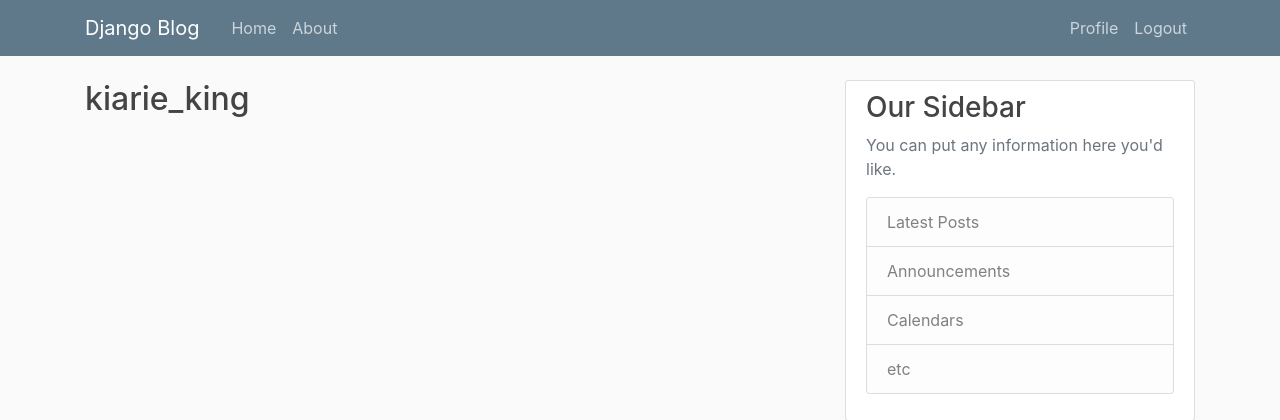
After one commit to kiarieking/blog, a Django app: page /profile/ in a window 1280 px wide. The commit adds this page. Shown: the top 420 px of the page. Run offline with Django 3.2, Linux system fonts and the light colour scheme; a user stored in the database is signed in; some libraries are stand-ins or nearby versions.

Commit message:
login logout functionalities

```diff
--- a/coreyblog/blog/templates/blog/base.html
+++ b/coreyblog/blog/templates/blog/base.html
@@ -33,8 +33,13 @@
             </div>
             <!-- Navbar Right Side -->
             <div class="navbar-nav">
-              <a class="nav-item nav-link" href="#">Login</a>
-              <a class="nav-item nav-link" href="{% url 'register' %}">Register</a>
+                {% if user.is_authenticated %}
+                    <a class="nav-item nav-link" href="{% url 'profile' %}">Profile</a>
+                    <a class="nav-item nav-link" href="{% url 'logout' %}">Logout</a>
+                {% else %}
+                  <a class="nav-item nav-link" href="{% url 'login' %}">Login</a>
+                  <a class="nav-item nav-link" href="{% url 'register' %}">Register</a>
+                {% endif %}
             </div>
           </div>
         </div>
--- a/coreyblog/blog/urls.py
+++ b/coreyblog/blog/urls.py
@@ -4,4 +4,5 @@
 urlpatterns = [
     path('', views.home, name='blog-home'),
     path('about/', views.about, name='blog-about'),
+
 ]
--- a/coreyblog/coreyblog/settings.py
+++ b/coreyblog/coreyblog/settings.py
@@ -123,4 +123,7 @@
 STATIC_ROOT = os.path.join(BASE_DIR, 'staticfiles')
 STATIC_URL = '/static/'
 CRISPY_TEMPLATE_PACK = 'bootstrap'
+LOGIN_REDIRECT_URL = 'blog-home'
+LOGIN_URL = 'login'
+
 django_heroku.settings(locals())
--- a/coreyblog/coreyblog/urls.py
+++ b/coreyblog/coreyblog/urls.py
@@ -24,4 +24,5 @@
     path('register/', user_views.register, name='register' ),
     path('login/', auth_views.LoginView.as_view(template_name='users/login.html'), name='login'),
     path('logout/', auth_views.LogoutView.as_view(template_name='users/logout.html'), name='logout'),
+    path('profile/',user_views.profile, name='profile')
 ]
--- /dev/null
+++ b/coreyblog/users/templates/users/profile.html
@@ -0,0 +1,5 @@
+{% extends 'blog/base.html' %}
+{% load crispy_forms_tags %}
+{% block content %}
+   <h2>{{ user.username }}</h2>
+{% endblock %}
--- a/coreyblog/users/views.py
+++ b/coreyblog/users/views.py
@@ -1,7 +1,8 @@
 from django.shortcuts import render, redirect
-from django.contrib.auth.forms import UserCreationForm
+from django.contrib.auth.decorators import login_required
 from django.contrib import messages
-from .forms import  UserRegistrationForm, UserLoginForm
+from .forms import  UserRegistrationForm
+
 
 # Create your views here.
 
@@ -18,7 +19,6 @@
         form = UserRegistrationForm()
     return render(request, 'users/register.html', {'forms': form})
 
-
-def login(request):
-    form = UserLoginForm(request.POST)
-    return render(request, 'users/login.html', {'forms': form})
+@login_required()
+def profile(request):
+    return render(request, 'users/profile.html')
```
Also changed, not shown: coreyblog/users/templates/users/logout.html (+9 -10 lines), coreyblog/db.sqlite3.
